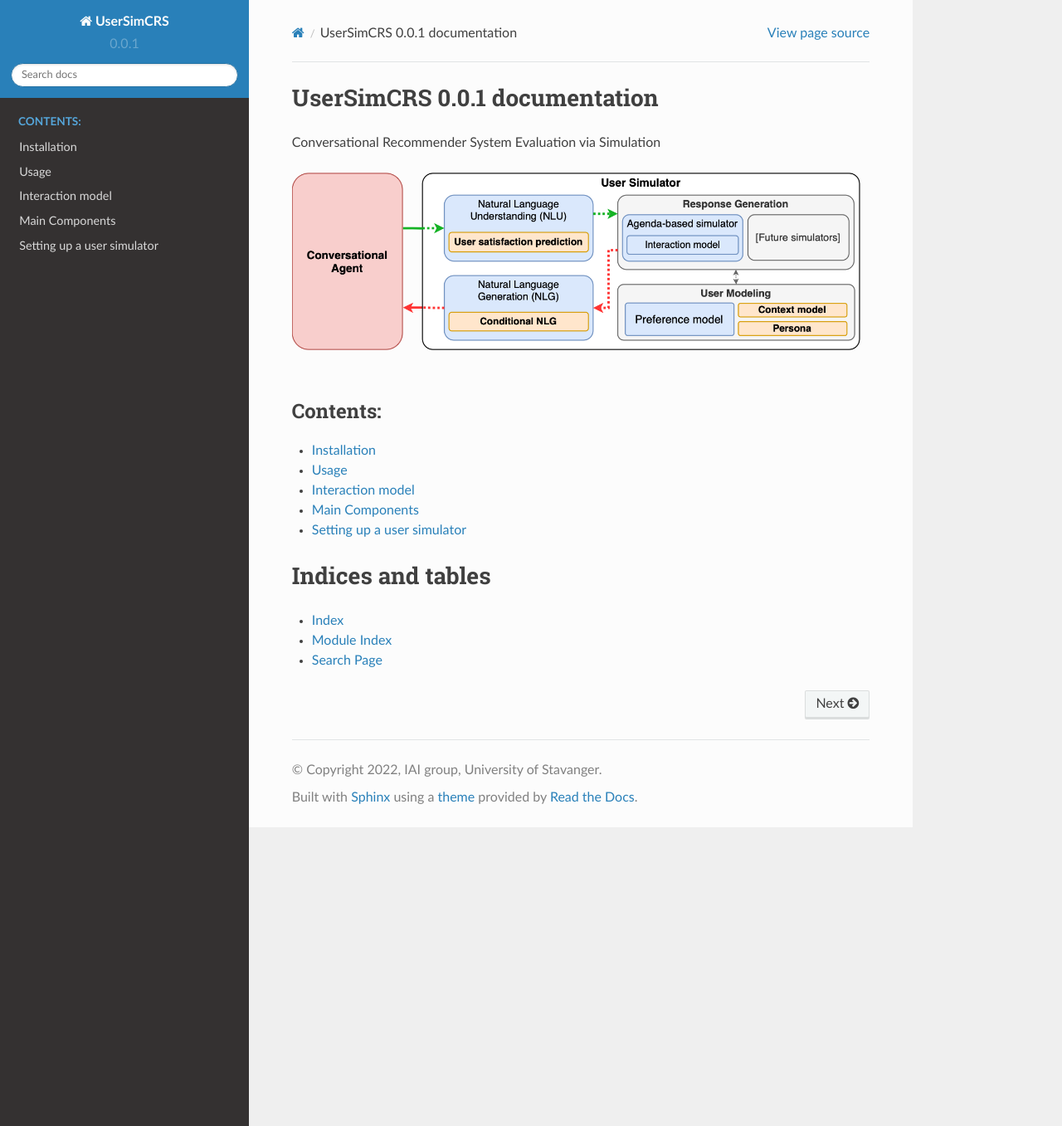
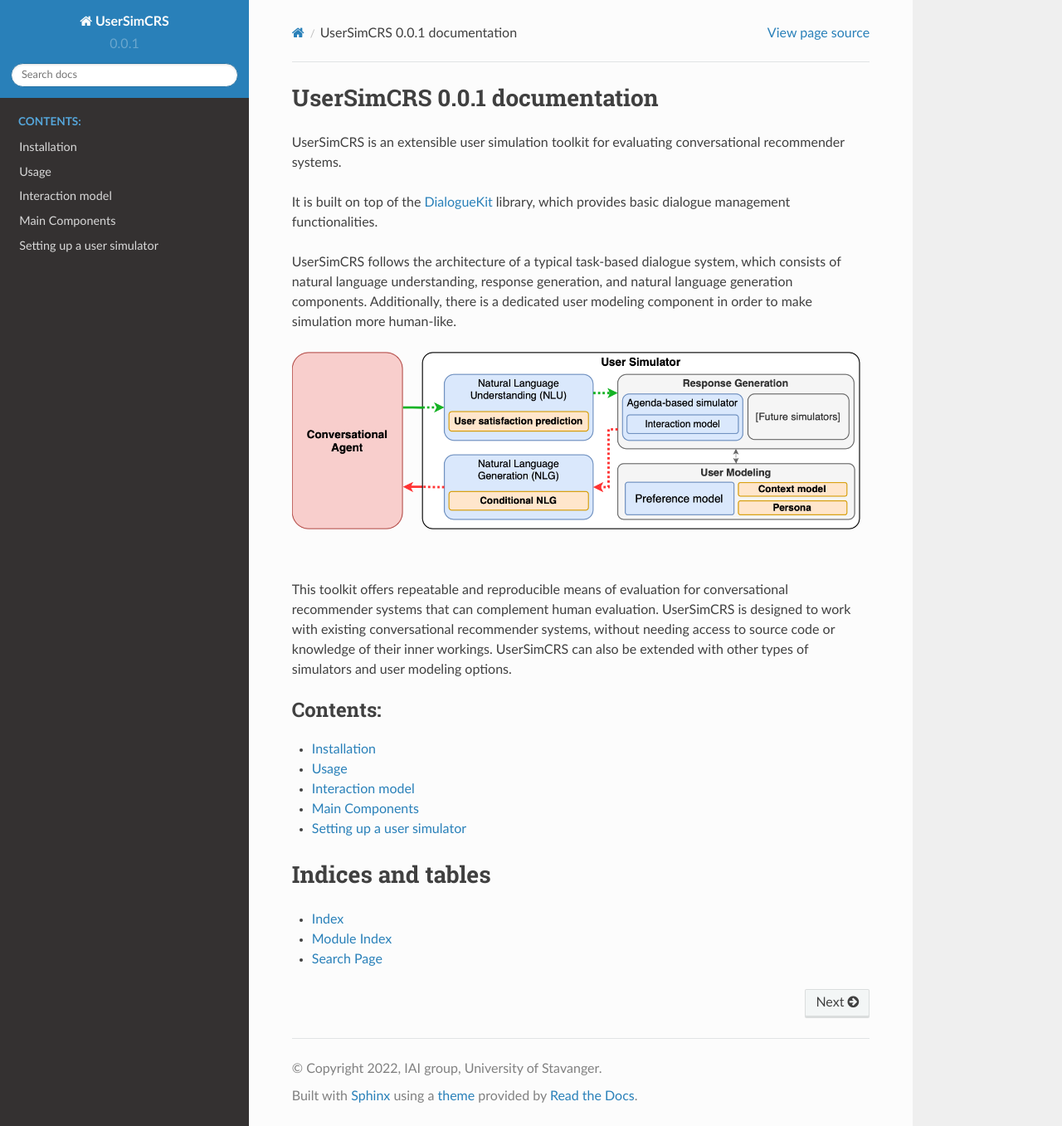
Before and after one commit to iai-group/UserSimCRS, a Sphinx documentation site: the page built from docs/source/index.rst, in a window 1280 px wide and 1357 px high. Shown: the whole window at 83% size. Built offline with Sphinx 7.4.7 and the Read the Docs theme 2.0.0, drawn with Linux system fonts in a browser that asks for light colours; pages that are not in the unit, such as notebooks, are missing from menus.

Commit message:
Extend index page

```diff
--- a/docs/source/index.rst
+++ b/docs/source/index.rst
@@ -1,11 +1,20 @@
 UserSimCRS |release| documentation
 ==================================
 
-Conversational Recommender System Evaluation via Simulation
+UserSimCRS is an extensible user simulation toolkit for evaluating conversational recommender systems.
+
+It is built on top of the `DialogueKit <iai-group.github.io/DialogueKit/main/>`_ library, which provides basic dialogue management functionalities.
+
+UserSimCRS follows the architecture of a typical task-based dialogue system, which consists of natural language understanding, response generation, and natural language generation components. Additionally, there is a dedicated user modeling component in order to make simulation more human-like.
 
 .. image:: _static/UserSimCRS-Overview.png
     :width: 700
     :alt: Conceptual overview of the user simulator.
+
+This toolkit offers repeatable and reproducible means of evaluation for conversational recommender systems that can complement human evaluation.
+UserSimCRS is designed to work with existing conversational recommender systems, without needing access to source code or knowledge of their inner workings.
+UserSimCRS can also be extended with other types of simulators and user modeling options.
+
 
 .. toctree::
    :maxdepth: 1
```
